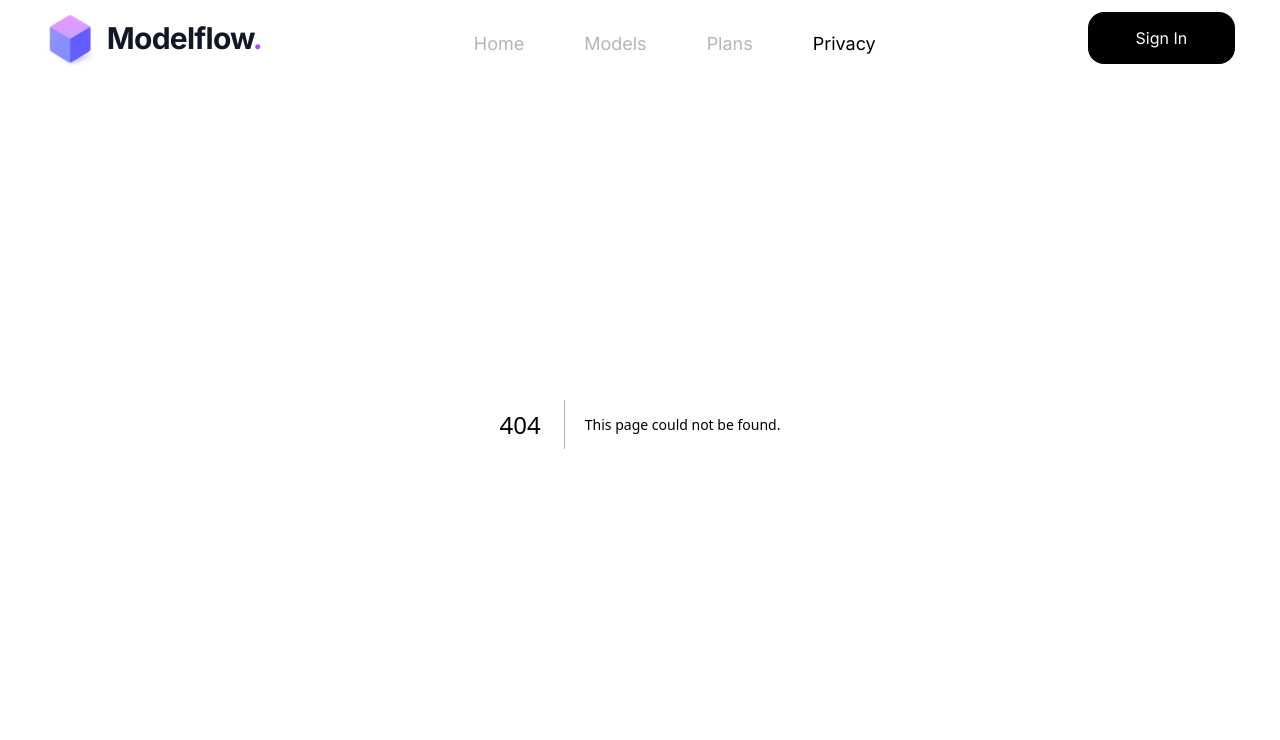
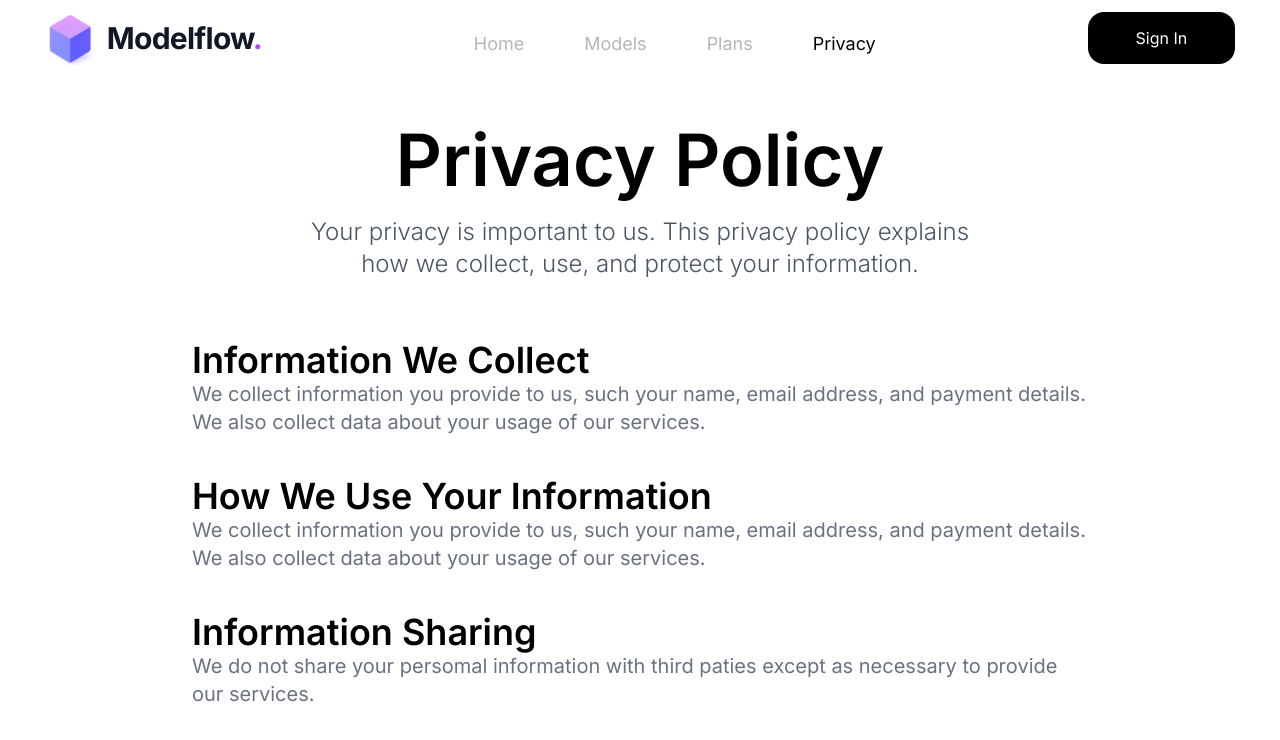
Before and after one commit to Dalaqa25/ModelFlow_nextJS, a Next.js app: page /privacy in a window 1280 px wide. Before the commit this address had no page. Shown: the top 740 px of the page. Built offline with nearby package versions, Linux system fonts and the light colour scheme.

Commit message:
plans page

```diff
--- /dev/null
+++ b/app/privacy/page.jsx
@@ -0,0 +1,28 @@
+export default function Privacy() {
+    return (
+        <div className="flex flex-col mt-25 w-[70%] max-w-[] m-auto">
+            <div className="flex flex-col items-center text-center gap-5">
+                <h1 className="text-7xl font-semibold">Privacy Policy</h1>
+                <p className="text-2xl text-gray-600 font-light">Your privacy is important to us. This privacy policy explains <br/>
+                how we collect, use, and protect your information.</p>
+            </div>
+            <div className="flex flex-col gap-10 mt-15">
+                <div>
+                    <h1 className="text-4xl font-semibold">Information We Collect</h1>
+                    <p className="text-xl text-gray-500">We collect information you provide to us, such your name, email address, and
+                    payment details. We also collect data about your usage of our services.</p>
+                </div>
+                <div>
+                    <h1 className="text-4xl font-semibold">How We Use Your Information</h1>
+                    <p className="text-xl text-gray-500">We collect information you provide to us, such your name, email address, and
+                    payment details. We also collect data about your usage of our services.</p>
+                </div>
+                <div>
+                    <h1 className="text-4xl font-semibold">Information Sharing</h1>
+                    <p className="text-xl text-gray-500">We do not share your persomal information with third paties except as
+                    necessary to provide our services.</p>
+                </div>
+            </div>
+        </div>
+    );
+}
```
